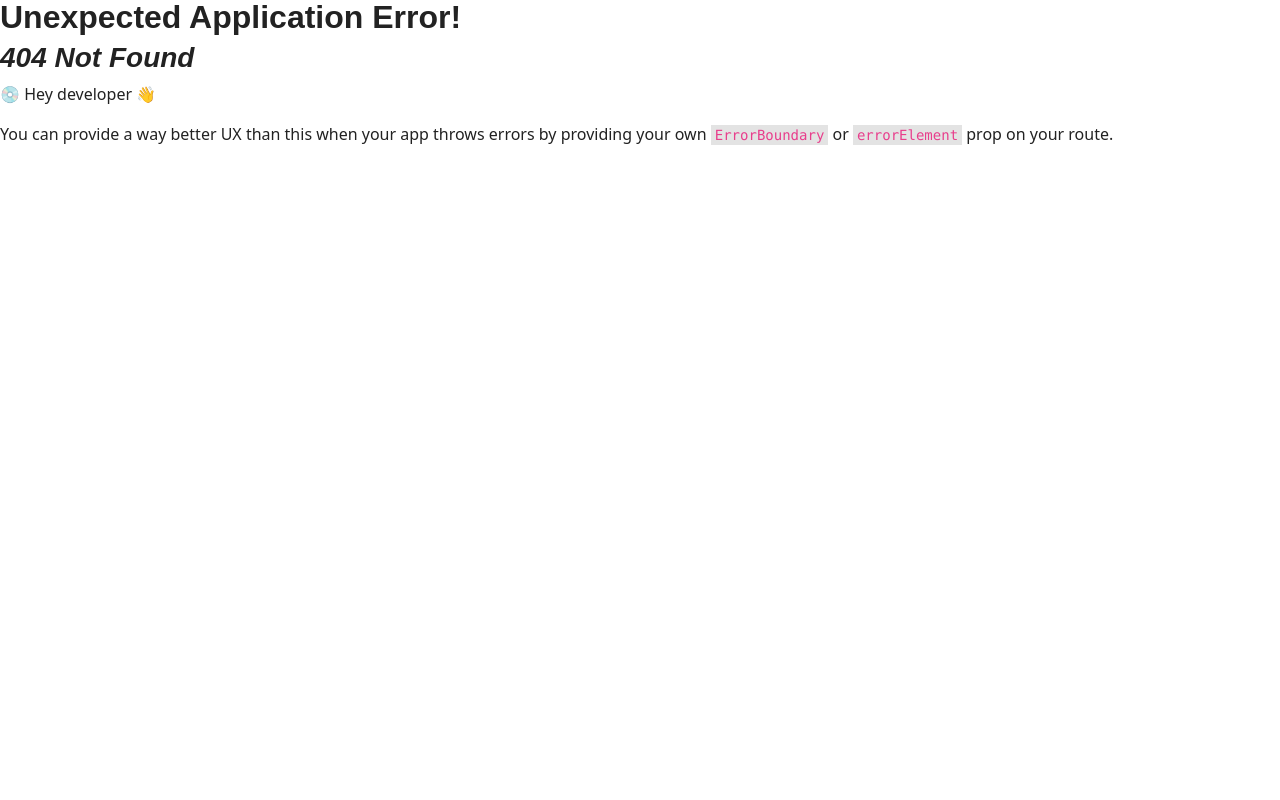
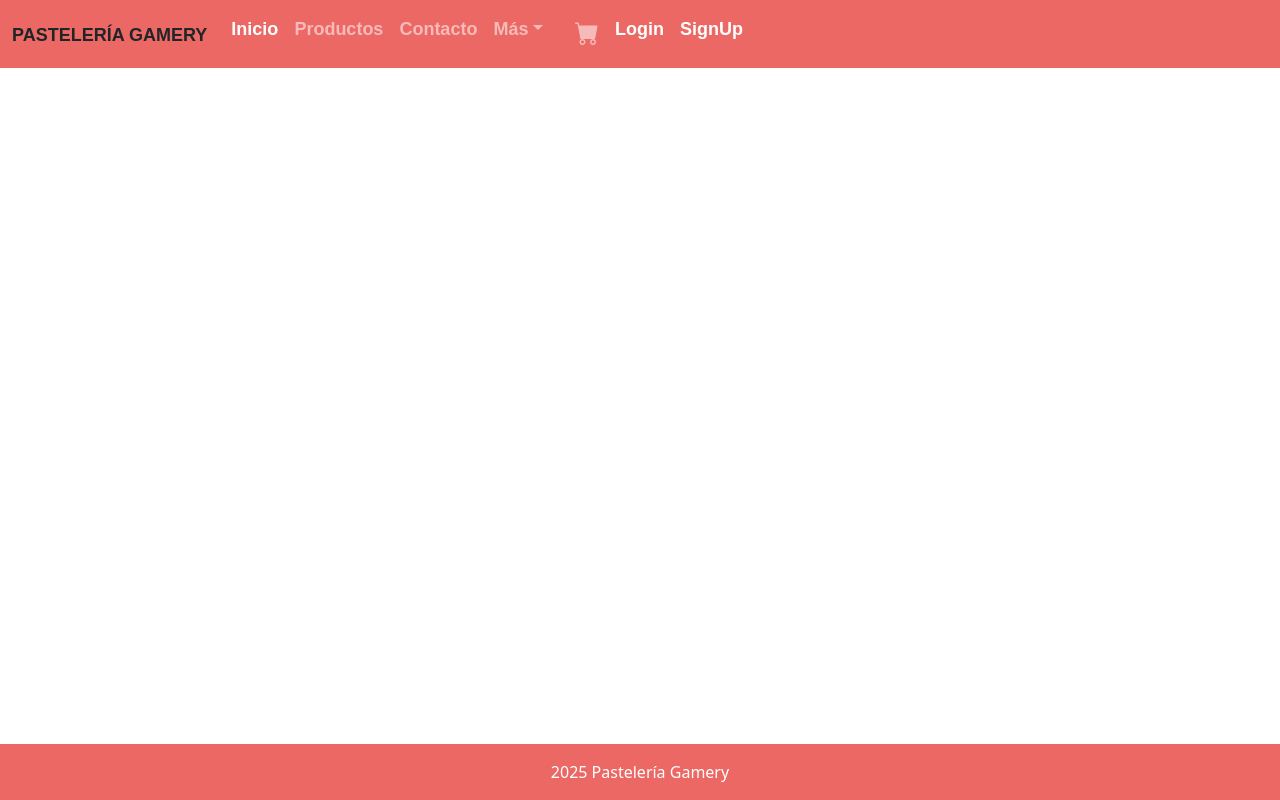
Before and after one commit to BenjaminGonzalez1212/TRABAJO-FULL-STACK-V2, a React (Vite) app: page /TRABAJO-FULL-STACK-V2/blogs in a window 1280 px wide. Before the commit this address had no page. Built offline with nearby package versions, Linux system fonts and the light colour scheme; a web font is replaced by a local one.

Commit message:
Blogs#1
Se empieza Blogs, se utilizara un archivo llamado Blogs_in en java script para rellenar la informacion correspondiente de los blogs

```diff
--- a/src/App.jsx
+++ b/src/App.jsx
@@ -58,7 +58,7 @@ function App() {
               <li className="nav-item dropdown">
                 <a className="nav-link dropdown-toggle" data-bs-toggle="dropdown" href="#" role="button" aria-expanded="false">Más</a>
                 <div className="dropdown-menu">
-                  <a className="dropdown-item" href="#">Nosotros</a>
+                  <a className="dropdown-item" href="/TRABAJO-FULL-STACK-V2/blogs">Blog</a>
                   <a className="dropdown-item" href="#">Ubicación</a>
                   <div className="dropdown-divider"></div>
                   <a className="dropdown-item" href="#">Ayuda</a>
--- a/src/main.jsx
+++ b/src/main.jsx
@@ -7,6 +7,7 @@ import Login from './tienda/IniciarSecion.jsx'
 import Signup from './tienda/RegistroUsuario.jsx'
 import Dashboard from './tienda/DashBoard.jsx'
 import Carrito from './tienda/components/carrito/Carrito.jsx';
+import Blogs from './tienda/blogs/Blogs.jsx'
 
 import { createBrowserRouter, RouterProvider } from 'react-router-dom'
 import ProtectedRoute from './tienda/ProtectedRoute.jsx'
@@ -43,6 +44,11 @@ const router = createBrowserRouter([
       },
     ],
   },
+
+  {
+    path: "/TRABAJO-FULL-STACK-V2/blogs",
+    element: <Blogs />,
+  },
 ])
 
 createRoot(document.getElementById('root')).render(
--- a/src/tienda/blogs/Blogs.jsx
+++ b/src/tienda/blogs/Blogs.jsx
@@ -0,0 +1,83 @@
+import { useAuth } from "../auth/AuthProvider";
+import { blog_in } from "../data/Blogs_in";
+
+export default function Blogs() {
+  const auth = useAuth();
+  let navContent;
+
+  if (auth.isAuthenticated === false) {
+    navContent = (
+      <>
+        <li className="nav-item"><a className="nav-link active" href="/TRABAJO-FULL-STACK-V2/login">Login</a></li>
+        <li className="nav-item"><a className="nav-link active" href="/TRABAJO-FULL-STACK-V2/signup">SignUp</a></li>
+      </>
+    )
+  } else {
+    navContent = (
+      <li className="nav-item">
+        <button
+          className="nav-link active"
+          onClick={(e) => {
+            e.preventDefault();
+            auth.logout();
+          }}>
+          Logout
+        </button>
+      </li>
+    )
+  }
+
+  return (
+    <>
+
+      <nav className="navbar navbar-expand-lg navbar-dark bg-primary">
+        <div className="container-fluid">
+          <a className="navbar-brand fw-bold" href="#"> Pastelería Gamery</a>
+          <button
+            className="navbar-toggler"
+            type="button"
+            data-bs-toggle="collapse"
+            data-bs-target="#navbarColor01"
+            aria-controls="navbarColor01"
+            aria-expanded="false"
+            aria-label="Toggle navigation"
+          >
+            <span className="navbar-toggler-icon"></span>
+          </button>
+
+          <div className="collapse navbar-collapse" id="navbarColor01">
+            <ul className="navbar-nav me-auto mb-2 mb-lg-0">
+              <li className="nav-item"><a className="nav-link active" href="#">Inicio</a></li>
+              <li className="nav-item"><a className="nav-link" href="#">Productos</a></li>
+              <li className="nav-item"><a className="nav-link" href="#">Contacto</a></li>
+              <li className="nav-item dropdown">
+                <a className="nav-link dropdown-toggle" data-bs-toggle="dropdown" href="#" role="button" aria-expanded="false">Más</a>
+                <div className="dropdown-menu">
+                  <a className="dropdown-item" href="/TRABAJO-FULL-STACK-V2/blogs">Blog</a>
+                  <a className="dropdown-item" href="#">Ubicación</a>
+                  <div className="dropdown-divider"></div>
+                  <a className="dropdown-item" href="#">Ayuda</a>
+                </div>
+              </li>
+
+              <li className="nav-item ms-3">
+                <a className="nav-link" href="/TRABAJO-FULL-STACK-V2/carrito" title="Ir al carrito">
+                  <i className="bi bi-cart-fill" style={{ fontSize: "1.5rem" }}></i>
+                </a>
+              </li>
+
+              <nav className="navbar-nav ms-auto">
+                {navContent}
+              </nav>
+
+            </ul>
+          </div>
+        </div>
+      </nav>
+
+      <footer className="bg-primary text-white text-center py-3 mt-auto">
+         2025 Pastelería Gamery
+      </footer>
+    </>
+  );
+}
--- /dev/null
+++ b/src/tienda/data/Blogs_in.js
@@ -0,0 +1,10 @@
+export const blog_in = [
+  {
+    id: 1,
+    name: "Bienvenid@ a Gamery",
+    date: "18/10/25",
+    description: "El día de hoy selebramos nuestro paso al mundo digital!",
+    //hay que poner un limite de caracteres
+    image: "img/pastel-mario.jpg",
+  },
+];
```
Also changed, not shown: src/tienda/components/Ofertas.jsx (deleted), src/tienda/components/comprar/Ofertas.jsx (added), src/tienda/productos/DetalleProductos.jsx (deleted), src/tienda/productos/Productos.jsx (deleted).
